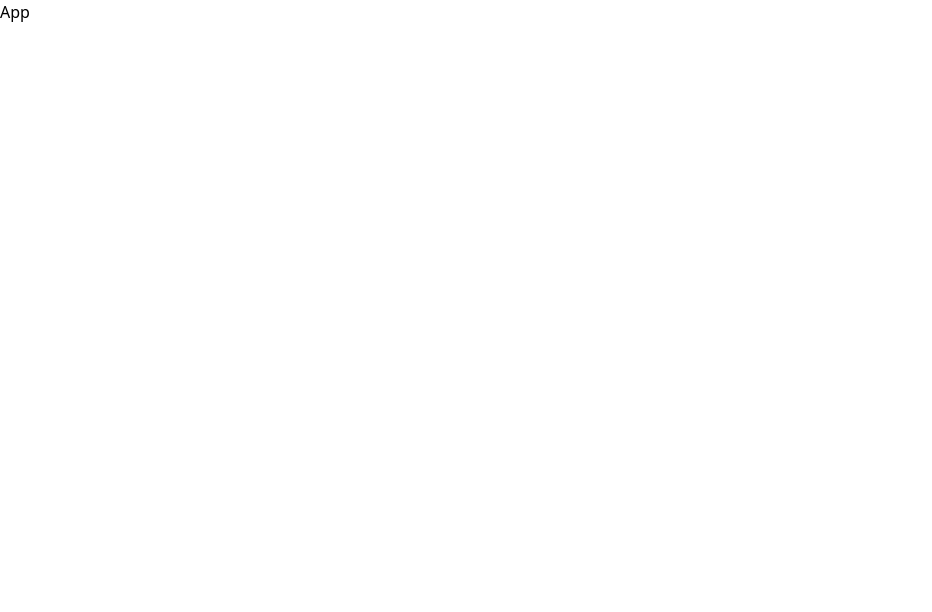
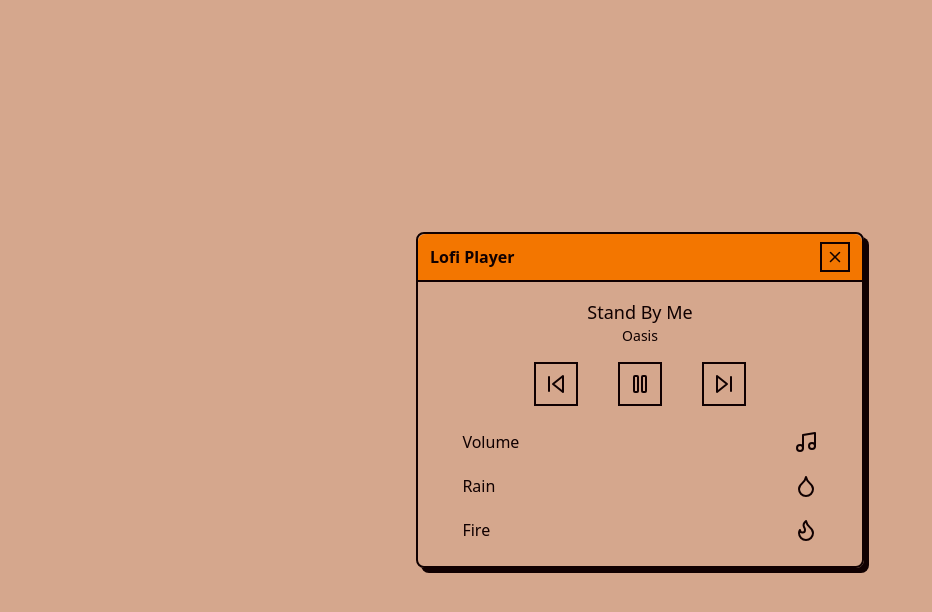
Before and after one commit to kaungset03/standbyme, a React (Vite) app: page / in a window 1280 px wide. Shown: the top 612 px of the page, without its empty margins (0-932 px from the left). Built offline with nearby package versions, Linux system fonts and the light colour scheme.

Commit message:
Add AppWindow component and integrate with main app layout; update styles and add lucide-react icons

```diff
--- a/index.html
+++ b/index.html
@@ -6,7 +6,7 @@
     <meta name="viewport" content="width=device-width, initial-scale=1.0" />
     <title>StandByMe</title>
   </head>
-  <body>
+  <body class="bg-background text-textPrimary">
     <div id="root"></div>
     <script type="module" src="/src/main.tsx"></script>
   </body>
--- a/package.json
+++ b/package.json
@@ -10,6 +10,7 @@
     "preview": "vite preview"
   },
   "dependencies": {
+    "lucide-react": "^0.473.0",
     "react": "^18.3.1",
     "react-dom": "^18.3.1"
   },
--- a/src/App.tsx
+++ b/src/App.tsx
@@ -1,4 +1,10 @@
+import AppWindow from "./components/ui/AppWindow";
+
 const App = () => {
-  return <div>App</div>;
+  return (
+    <div className="w-full h-screen flex justify-center items-center">
+      <AppWindow />
+    </div>
+  );
 };
 export default App;
--- a/src/components/ui/AppWindow.tsx
+++ b/src/components/ui/AppWindow.tsx
@@ -1,4 +1,71 @@
+import {
+  Droplet,
+  Flame,
+  Music,
+  Pause,
+  SkipBack,
+  SkipForward,
+  X,
+} from "lucide-react";
+
 const AppWindow = () => {
-  return <div>AppWindow</div>;
+  return (
+    <section className="w-full max-w-md border-2 border-textPrimary shadow-window rounded-lg">
+      <article>
+        <div className="flex justify-between items-center py-2 px-3 bg-card rounded-t-lg border-b-2 border-b-textPrimary">
+          <h2 className="font-semibold">Lofi Player</h2>
+          <button
+            className="p-1 border-2 border-textPrimary"
+            aria-label="Close"
+          >
+            <X size={18} />
+          </button>
+        </div>
+        <div>
+          <div className="flex flex-col items-center py-4">
+            <h3 className="text-lg font-medium">Stand By Me</h3>
+            <span className="text-sm">Oasis</span>
+          </div>
+          <ul className="flex justify-center items-center gap-x-10">
+            <li>
+              <button className="border-2 border-textPrimary p-2">
+                <SkipBack />
+              </button>
+            </li>
+            <li>
+              <button className="border-2 border-textPrimary p-2">
+                <Pause />
+              </button>
+            </li>
+            <li>
+              <button className="border-2 border-textPrimary p-2">
+                <SkipForward />
+              </button>
+            </li>
+          </ul>
+        </div>
+        <ul className="w-4/5 mx-auto flex flex-col py-6 gap-y-5">
+          <li className="flex justify-between items-center">
+            <span>Volume</span>
+            <button>
+              <Music />
+            </button>
+          </li>
+          <li className="flex items-center justify-between">
+            <span>Rain</span>
+            <button>
+              <Droplet />
+            </button>
+          </li>
+          <li className="flex items-center justify-between">
+            <span>Fire</span>
+            <button>
+              <Flame />
+            </button>
+          </li>
+        </ul>
+      </article>
+    </section>
+  );
 };
 export default AppWindow;
--- a/tailwind.config.js
+++ b/tailwind.config.js
@@ -10,6 +10,9 @@ export default {
         textSecondary: "#ec4719",
         accent: "#7e70bf",
       },
+      boxShadow: {
+        window: "5px 5px #100001",
+      }
     },
   },
   plugins: [],
```
Also changed, not shown: 1 other file (tests, documents, lock files or other folders).
